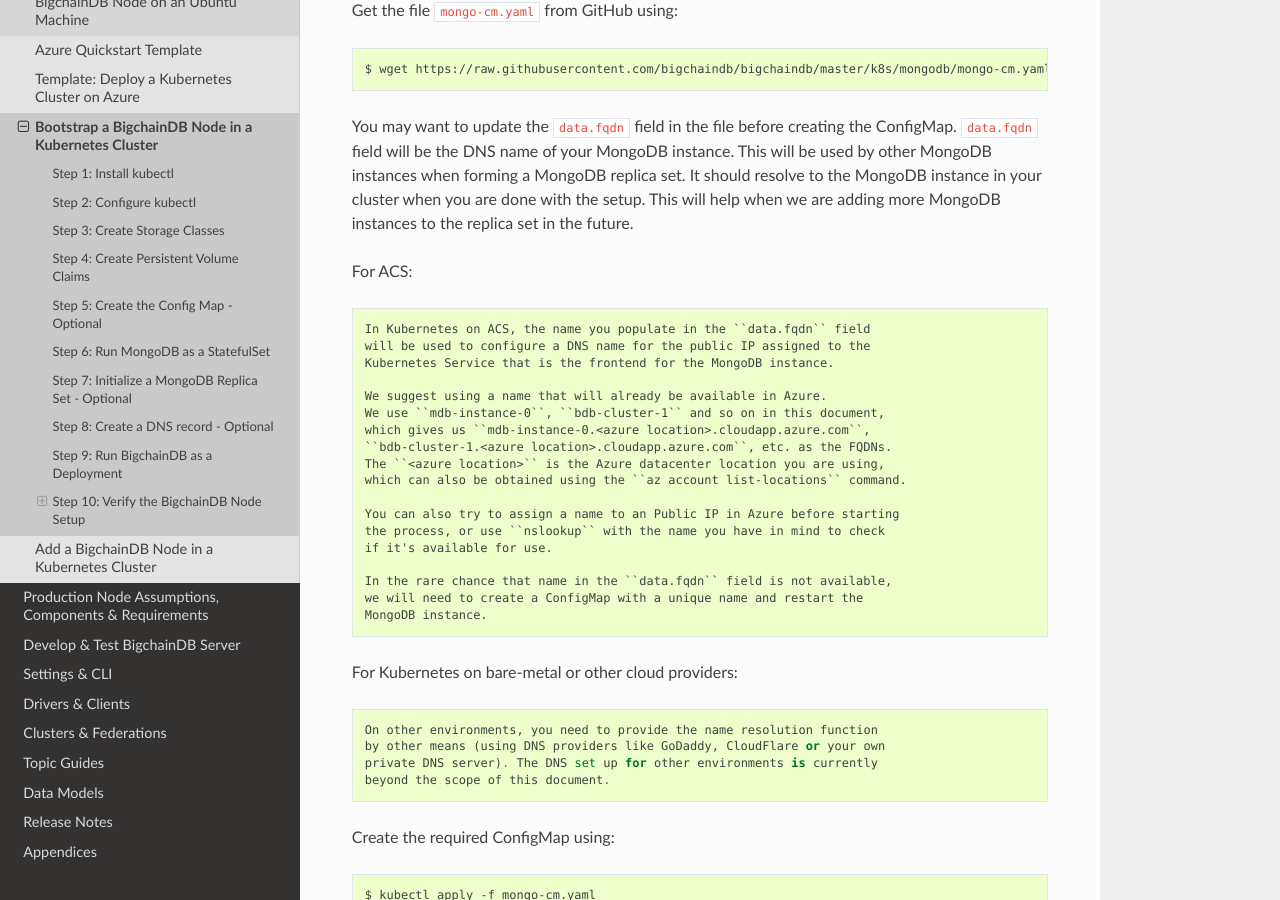
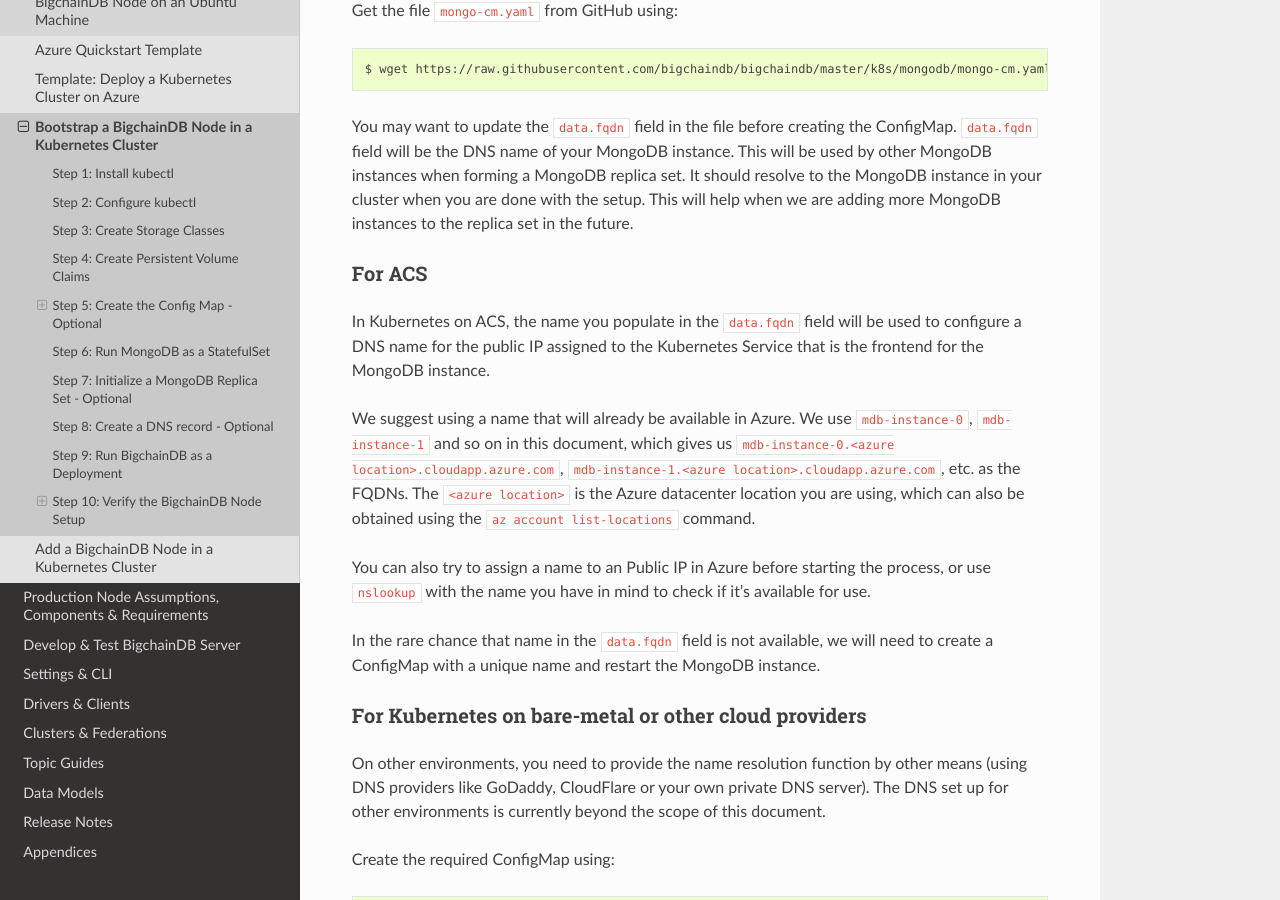
Before and after one commit to bigchaindb/bigchaindb, a Sphinx documentation site: the page built from docs/server/source/cloud-deployment-templates/node-on-kubernetes.rst, in a window 1280 px wide and 900 px high, scrolled down 3002 px. Built offline with Sphinx 7.4.7 and the Read the Docs theme 2.0.0, drawn with Linux system fonts in a browser that asks for light colours; pages that are not in the unit, such as notebooks, are missing from menus.

Commit message:
Block formatting error

```diff
--- a/docs/server/source/cloud-deployment-templates/node-on-kubernetes.rst
+++ b/docs/server/source/cloud-deployment-templates/node-on-kubernetes.rst
@@ -186,35 +186,34 @@
 instances to the replica set in the future.
 
 
-For ACS:
-::
+For ACS
+^^^^^^^
+In Kubernetes on ACS, the name you populate in the ``data.fqdn`` field
+will be used to configure a DNS name for the public IP assigned to the
+Kubernetes Service that is the frontend for the MongoDB instance.
 
-    In Kubernetes on ACS, the name you populate in the ``data.fqdn`` field
-    will be used to configure a DNS name for the public IP assigned to the
-    Kubernetes Service that is the frontend for the MongoDB instance.
+We suggest using a name that will already be available in Azure.
+We use ``mdb-instance-0``, ``mdb-instance-1`` and so on in this document,
+which gives us ``mdb-instance-0.<azure location>.cloudapp.azure.com``,
+``mdb-instance-1.<azure location>.cloudapp.azure.com``, etc. as the FQDNs.
+The ``<azure location>`` is the Azure datacenter location you are using,
+which can also be obtained using the ``az account list-locations`` command.
 
-    We suggest using a name that will already be available in Azure.
-    We use ``mdb-instance-0``, ``bdb-cluster-1`` and so on in this document,
-    which gives us ``mdb-instance-0.<azure location>.cloudapp.azure.com``,
-    ``bdb-cluster-1.<azure location>.cloudapp.azure.com``, etc. as the FQDNs.
-    The ``<azure location>`` is the Azure datacenter location you are using,
-    which can also be obtained using the ``az account list-locations`` command.
+You can also try to assign a name to an Public IP in Azure before starting
+the process, or use ``nslookup`` with the name you have in mind to check
+if it's available for use.
 
-    You can also try to assign a name to an Public IP in Azure before starting
-    the process, or use ``nslookup`` with the name you have in mind to check
-    if it's available for use.
+In the rare chance that name in the ``data.fqdn`` field is not available,
+we will need to create a ConfigMap with a unique name and restart the
+MongoDB instance.
 
-    In the rare chance that name in the ``data.fqdn`` field is not available,
-    we will need to create a ConfigMap with a unique name and restart the
-    MongoDB instance.
+For Kubernetes on bare-metal or other cloud providers
+^^^^^^^^^^^^^^^^^^^^^^^^^^^^^^^^^^^^^^^^^^^^^^^^^^^^^
 
-For Kubernetes on bare-metal or other cloud providers:
-::
-
-    On other environments, you need to provide the name resolution function
-    by other means (using DNS providers like GoDaddy, CloudFlare or your own
-    private DNS server). The DNS set up for other environments is currently
-    beyond the scope of this document.
+On other environments, you need to provide the name resolution function
+by other means (using DNS providers like GoDaddy, CloudFlare or your own
+private DNS server). The DNS set up for other environments is currently
+beyond the scope of this document.
 
 
 Create the required ConfigMap using:
```
